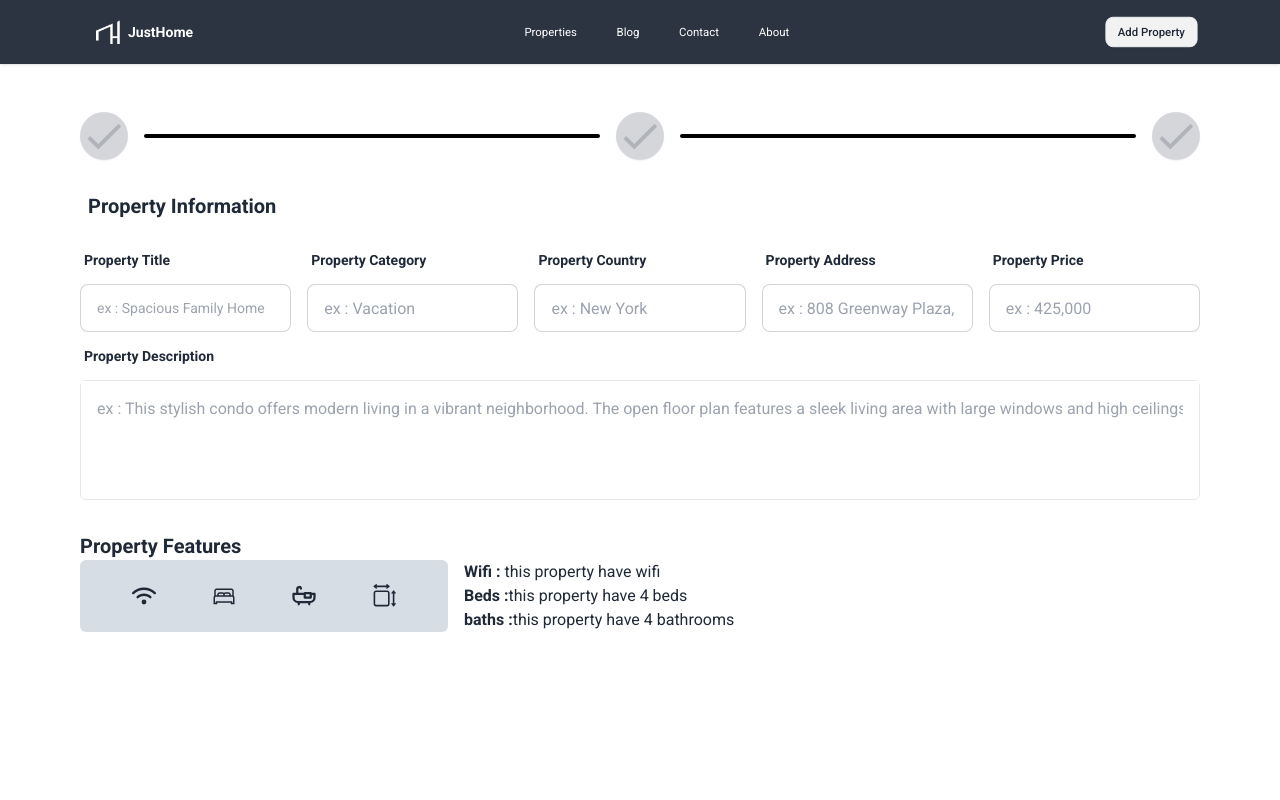
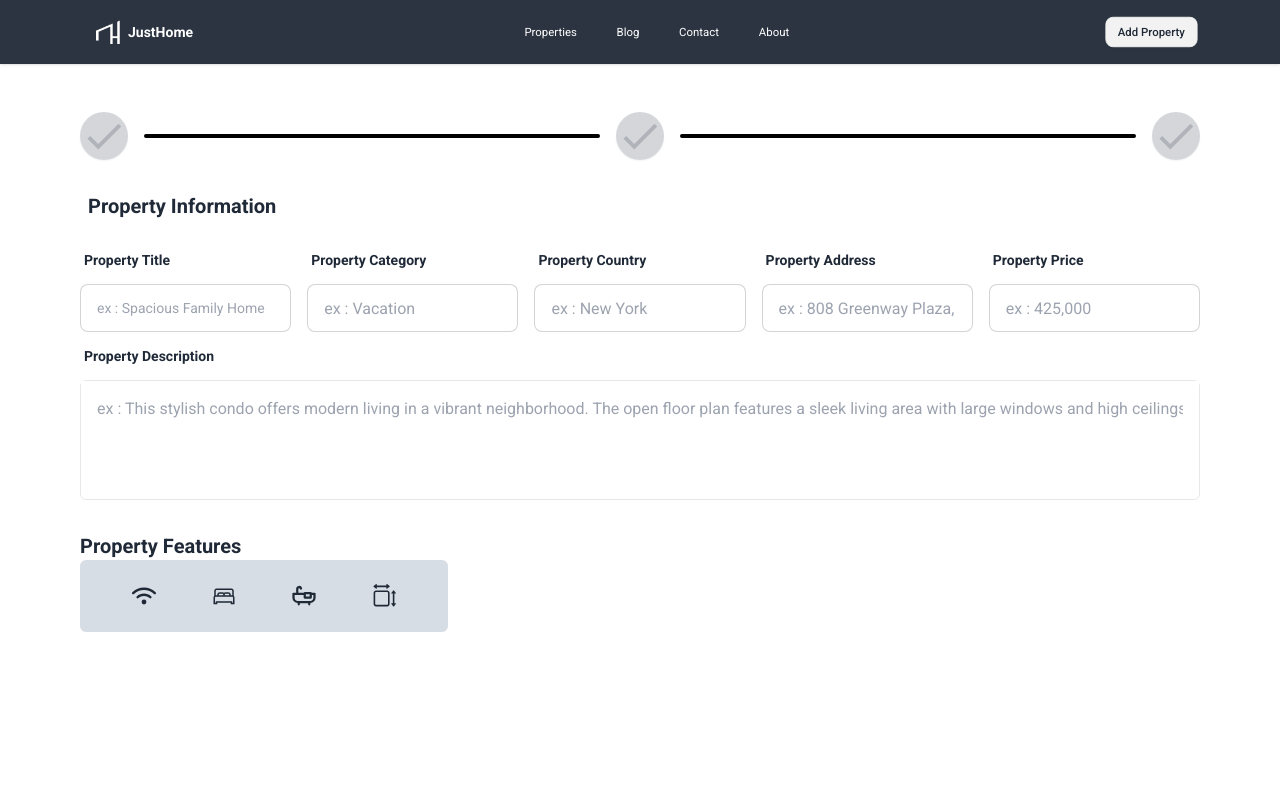
Before and after one commit to faroukq1/Just-Home, a React (Vite) app in the folder front-end/: page /add in a window 1280 px wide. Shown: the top 800 px of the page. Built offline with nearby package versions, Linux system fonts and the light colour scheme.

Commit message:
add property page

```diff
--- a/front-end/src/component/addProperty/PropertyForm.tsx
+++ b/front-end/src/component/addProperty/PropertyForm.tsx
@@ -111,18 +111,6 @@ const PropertyForm = () => {
             <RxDimensions className="text-2xl" />
           </button>
         </div>
-        <div>
-          <h3 className="font-semibold">
-            Wifi : <span className="font-normal">this property have wifi</span>
-          </h3>
-          <h3 className="font-semibold">
-            Beds :<span className="font-normal">this property have 4 beds</span>
-          </h3>
-          <h3 className="font-semibold">
-            baths :
-            <span className="font-normal">this property have 4 bathrooms</span>
-          </h3>
-        </div>
       </div>
     </div>
   );
```
